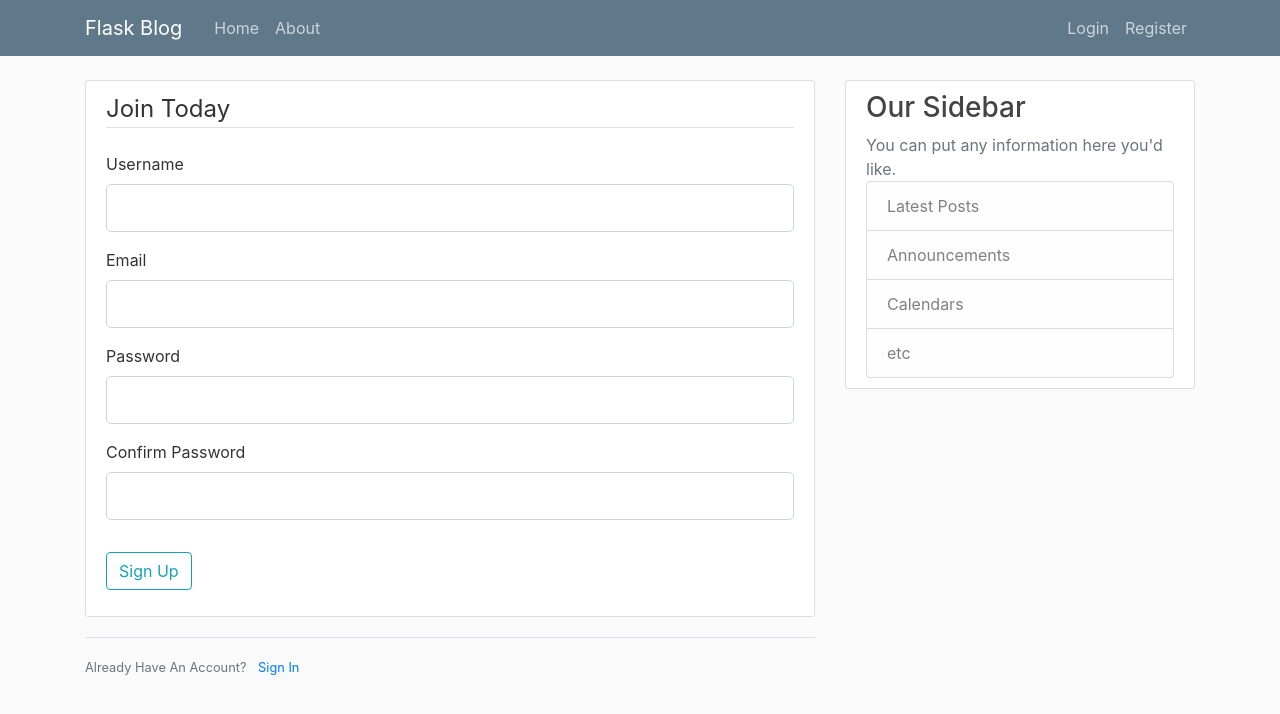
After one commit to nguyenthieu95/first_flask_blog, a Flask app: page /register in a window 1280 px wide. The commit adds this page. Shown: the top 714 px of the page. Run offline with Flask 2, Linux system fonts and the light colour scheme; some libraries are stand-ins or nearby versions.

Commit message:
Dev, add Form and User Input

```diff
--- a/flask_blog.py
+++ b/flask_blog.py
@@ -1,5 +1,8 @@
-from flask import Flask, render_template, url_for
+from flask import Flask, render_template, url_for, flash, redirect
+from forms import RegistrationForm, LoginForm
+
 app = Flask(__name__)
+app.config['SECRET_KEY'] = 'cd9a5b64528d72d7420e1315ddf03617'
 
 posts = [
     {
@@ -24,3 +27,24 @@ def home():
 @app.route("/about")
 def about():
     return render_template("about.html", title="About Page")
+
+
+@app.route("/register", methods=['GET', 'POST'])
+def register():
+    form = RegistrationForm()
+    if form.validate_on_submit():
+        flash(f"Account created for user: {form.username.data}!", "success")
+        return redirect(url_for('home'))
+    return render_template("register.html", title="Register Page", form=form)
+
+
+@app.route("/login", methods=['GET', 'POST'])
+def login():
+    form = LoginForm()
+    if form.validate_on_submit():
+        if form.email.data == "admin@blog.com" and form.password.data == "123456":
+            flash("You have bee logged in!", "success")
+            return redirect( url_for("home") )
+        else:
+            flash("Login Unsuccessful. Please check username and password", "danger")
+    return render_template("login.html", title="Login Page", form=form)
--- /dev/null
+++ b/forms.py
@@ -0,0 +1,17 @@
+from flask_wtf import FlaskForm
+from wtforms import StringField, PasswordField, SubmitField, BooleanField
+from wtforms.validators import DataRequired, Length, Email, EqualTo
+
+class RegistrationForm(FlaskForm):
+    username = StringField("Username", validators=[DataRequired(), Length(min=4, max=24)])
+    email = StringField("Email", validators=[DataRequired(), Email()])
+    password = PasswordField("Password", validators=[DataRequired()])
+    confirm_password = PasswordField("Confirm Password", validators=[DataRequired(), EqualTo('password')])
+    submit = SubmitField("Sign Up")
+
+
+class LoginForm(FlaskForm):
+    email = StringField("Email", validators=[DataRequired(), Email()])
+    password = PasswordField("Password", validators=[DataRequired()])
+    remember = BooleanField("Remember Me")
+    submit = SubmitField("Login")
--- a/templates/layout.html
+++ b/templates/layout.html
@@ -11,6 +11,7 @@
 
     <link rel="stylesheet" type="text/css" href=" {{ url_for('static', filename='main.css') }} " />
 
+    <!-- If we pass through title, It will add to main title -->
     {% if title %}
     <title>Flask Blog -- {{ title }}</title>
     {% else %}
@@ -28,13 +29,13 @@
             </button>
             <div class="collapse navbar-collapse" id="navbarToggle">
                 <div class="navbar-nav mr-auto">
-                    <a class="nav-item nav-link" href="/">Home</a>
-                    <a class="nav-item nav-link" href="/about">About</a>
+                    <a class="nav-item nav-link" href="{{ url_for('home') }}">Home</a>
+                    <a class="nav-item nav-link" href="{{ url_for('about') }}">About</a>
                 </div>
                 <!-- Navbar Right Side -->
                 <div class="navbar-nav">
-                    <a class="nav-item nav-link" href="/login">Login</a>
-                    <a class="nav-item nav-link" href="/register">Register</a>
+                    <a class="nav-item nav-link" href="{{ url_for('login') }}">Login</a>
+                    <a class="nav-item nav-link" href="{{ url_for('register') }}">Register</a>
                 </div>
             </div>
         </div>
@@ -44,6 +45,21 @@
 <main role="main" class="container">
     <div class="row">
         <div class="col-md-8">
+
+            <!-- This is message popup when any event occurs -->
+            <!--with_categories=true: mean we can get the class of alert we passing through -->
+            <!--messages: have 2 component (category - alert class, message) -->
+            {% with messages = get_flashed_messages(with_categories=true) %}
+                {% if messages %}
+                    {% for category, message in messages %}
+                        <div class="alert alert-{{ category }}">
+                            {{message}}
+                        </div>
+                    {% endfor %}
+                {% endif %}
+            {% endwith %}
+
+            <!-- This is our layout content for all page, every page will extends and override this content -->
             {% block content %}{% endblock %}
         </div>
         <div class="col-md-4">
--- /dev/null
+++ b/templates/register.html
@@ -0,0 +1,82 @@
+{% extends "layout.html" %}
+{% block content %}
+
+<div class="content-section">
+    <form action="" method="POST" novalidate>
+        {{ form.hidden_tag() }}
+        <fieldset class="form-group">
+            <legend class="border-bottom mb-4">Join Today</legend>
+            <div class="form-group">
+                {{ form.username.label( class="form-control-label" ) }}
+
+                {% if form.username.errors %}
+                    {{ form.username( class="form-control form-control-lg is-invalid" ) }}
+                    <div class="invalid-feedback">
+                        {% for error in form.username.errors %}
+                        <span> {{ error }} </span>
+                        {% endfor %}
+                    </div>
+                {% else %}
+                    {{ form.username( class="form-control form-control-lg" ) }}
+                {% endif %}
+            </div>
+
+            <div class="form-group">
+                {{ form.email.label( class="form-control-label" ) }}
+
+                {% if form.email.errors %}
+                    {{ form.email( class="form-control form-control-lg is-invalid" ) }}
+                    <div class="invalid-feedback">
+                        {% for error in form.email.errors %}
+                        <span> {{ error }} </span>
+                        {% endfor %}
+                    </div>
+                {% else %}
+                    {{ form.email( class="form-control form-control-lg" ) }}
+                {% endif %}
+            </div>
+
+            <div class="form-group">
+                {{ form.password.label( class="form-control-label" ) }}
+
+                {% if form.password.errors %}
+                    {{ form.password( class="form-control form-control-lg is-invalid" ) }}
+                    <div class="invalid-feedback">
+                        {% for error in form.password.errors %}
+                        <span> {{ error }} </span>
+                        {% endfor %}
+                    </div>
+                {% else %}
+                    {{ form.password( class="form-control form-control-lg" ) }}
+                {% endif %}
+            </div>
+
+            <div class="form-group">
+                {{ form.confirm_password.label( class="form-control-label" ) }}
+
+                {% if form.confirm_password.errors %}
+                    {{ form.confirm_password( class="form-control form-control-lg is-invalid" ) }}
+                    <div class="invalid-feedback">
+                        {% for error in form.confirm_password.errors %}
+                        <span> {{ error }} </span>
+                        {% endfor %}
+                    </div>
+                {% else %}
+                    {{ form.confirm_password( class="form-control form-control-lg" ) }}
+                {% endif %}
+            </div>
+
+        </fieldset>
+        <div class="form-group">
+            {{ form.submit( class="btn btn-outline-info" ) }}
+        </div>
+    </form>
+</div>
+
+<div class="border-top pt-3">
+    <small class="text-muted">
+        Already Have An Account? <a href="{{ url_for('login') }}" class="ml-2">Sign In</a>
+    </small>
+</div>
+
+{% endblock content %}
```
Also changed, not shown: note.txt (added, +14 -0 lines), templates/login.html (added, +61 -0 lines), readme.md.
